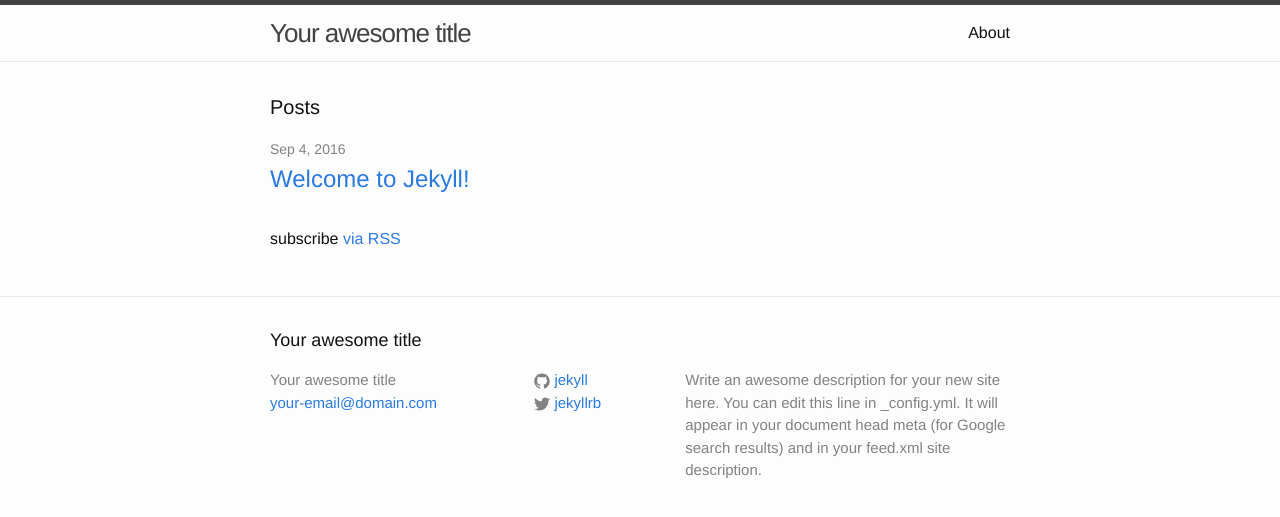
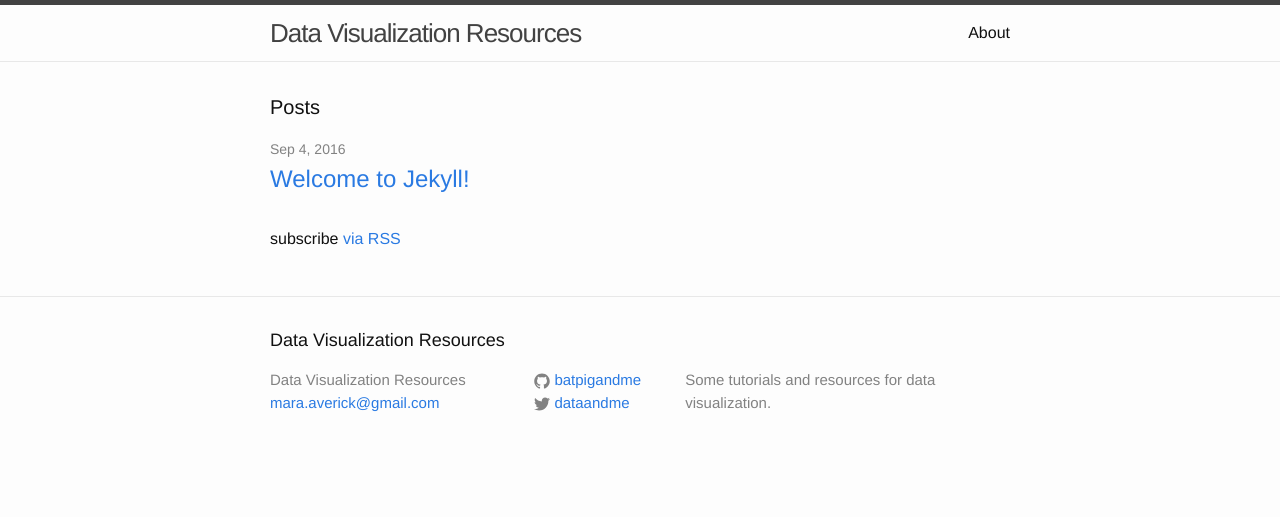
Before and after one commit to batpigandme/vizresources, a Jekyll site: the page built from index.html, in a window 1280 px wide. Shown: the top 517 px of the page. Built offline with Jekyll 4.4.1, drawn with Linux system fonts in a browser that asks for light colours.

Commit message:
update _config.yml

```diff
--- a/_config.yml
+++ b/_config.yml
@@ -6,16 +6,14 @@
 # 'jekyll serve'. If you change this file, please restart the server process.
 
 # Site settings
-title: Your awesome title
-email: your-email@domain.com
+title: Data Visualization Resources
+email: mara.averick@gmail.com
 description: > # this means to ignore newlines until "baseurl:"
-  Write an awesome description for your new site here. You can edit this
-  line in _config.yml. It will appear in your document head meta (for
-  Google search results) and in your feed.xml site description.
+  Some tutorials and resources for data visualization.
 baseurl: "" # the subpath of your site, e.g. /blog
-url: "http://yourdomain.com" # the base hostname & protocol for your site
-twitter_username: jekyllrb
-github_username:  jekyll
+url: "http://batpigandme.github.io/vizresources/" # the base hostname & protocol for your site
+twitter_username: dataandme
+github_username:  batpigandme
 
 # Build settings
 markdown: kramdown
```
